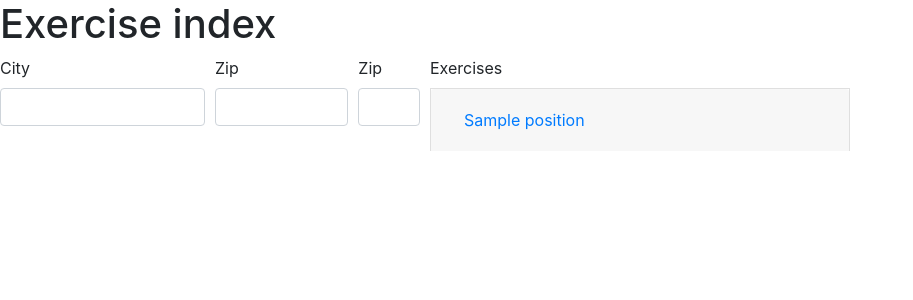
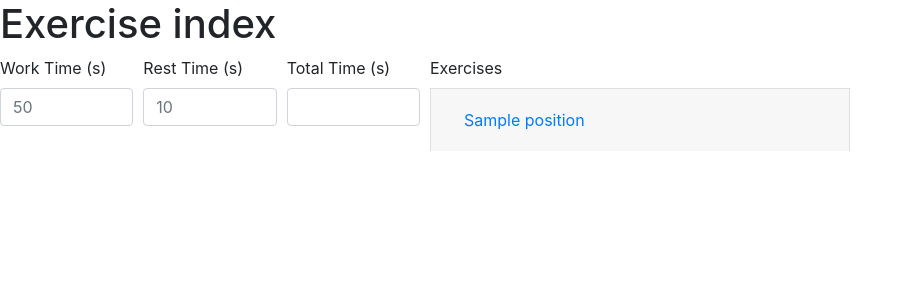
Before and after one commit to Spirulina-Sushi/workout, a Symfony app: template templates/home/design.html.twig in a window 1280 px wide. Shown: the part 56-356 px from the top of the page, without its empty margins (0-913 px from the left). Run offline with Twig, Linux system fonts and the light colour scheme; the template is opened without the code that fills it: most values are stand-ins (such as "Sample title", 1, 10 or a date in 2020); some libraries are stand-ins or nearby versions.

Commit message:
design.twig form

```diff
--- a/templates/home/design.html.twig
+++ b/templates/home/design.html.twig
@@ -8,17 +8,17 @@
             <div class="form-row">
                 <div class="form-group col-md-4">
                     <div class="form-row">
-                        <div class="form-group col-md-6">
-                            <label for="inputCity">City</label>
-                            <input type="text" class="form-control" id="inputCity">
+                        <div class="form-group col-md-4">
+                            <label for="inputWork">Work Time (s)</label>
+                            <input type="number" class="form-control" id="inputWork" placeholder="50">
                         </div>
                         <div class="form-group col-md-4">
-                            <label for="inputZip">Zip</label>
-                            <input type="text" class="form-control" id="inputZip">
+                            <label for="inputRest">Rest Time (s)</label>
+                            <input type="number" class="form-control" id="inputRest" placeholder="10">
                         </div>
-                        <div class="form-group col-md-2">
-                            <label for="inputZip">Zip</label>
-                            <input type="text" class="form-control" id="inputZip">
+                        <div class="form-group col-md-4">
+                            <label for="inputTotal">Total Time (s)</label>
+                            <input type="number" class="form-control" id="inputTotal">
                         </div>
                     </div>
                 </div>
@@ -31,7 +31,7 @@
                                     <div class="form-group col-md-6">
                                         <div class="accordion" id="accordionExample">
                                             <div class="card">
-                                                <div class="    card-header" id="heading{{ position }}">
+                                                <div class="card-header" id="heading{{ position }}">
                                                     <h5 class="mb-0">
                                                         <button class="btn btn-link" type="button" data-toggle="collapse" data-target="#collapse{{ position }}" aria-expanded="true" aria-controls="collapse{{ position }}">
                                                             {{ position }}
@@ -68,39 +68,6 @@
                                 {% endfor %}
                             </div>
                         {% endfor %}
-
-
-
-                    {#{% for position in positions %}#}
-                            {#<div class="accordion" id="accordionExample">#}
-                                {#<div class="card">#}
-                                    {#<div class="card-header" id="heading{{ position.id }}">#}
-                                        {#<h2 class="mb-0">#}
-                                            {#<button class="btn btn-link" type="button" data-toggle="collapse" data-target="#collapse{{ position.id }}" aria-expanded="false" aria-controls="collapse{{ position.id }}">#}
-                                                {#{{ position.name }}#}
-                                            {#</button>#}
-                                        {#</h2>#}
-                                    {#</div>#}
-
-                                    {#<div id="collapse{{ position.id }}" class="collapse" aria-labelledby="heading{{ position.id }}" data-parent="#accordionExample">#}
-                                        {#<div class="card-body">#}
-                                            {#{% for exercise in exercises %}#}
-                                                {#{% if exercise.position.id == position.id %}#}
-                                                    {#<div class="row">#}
-                                                        {#<div class="col-2"></div>#}
-                                                        {#<div class="col-6">{{ exercise.name }}</div>#}
-                                                        {#<div class="col-4">tick</div>#}
-                                                    {#</div>#}
-                                                    {#  <ul class="my-0" class="mp  -0" style="list-style: none;">#}
-                                                        {#<li>{{ exercise.name }}</li>#}
-                                                    {#</ul>#}
-                                                {#{% endif %}#}
-                                            {#{% endfor %}#}
-                                        {#</div>#}
-                                    {#</div>#}
-                                {#</div>#}
-                            {#</div>#}
-                        {#{% endfor %}#}
                 </div>
             </div>
         </form>
```
